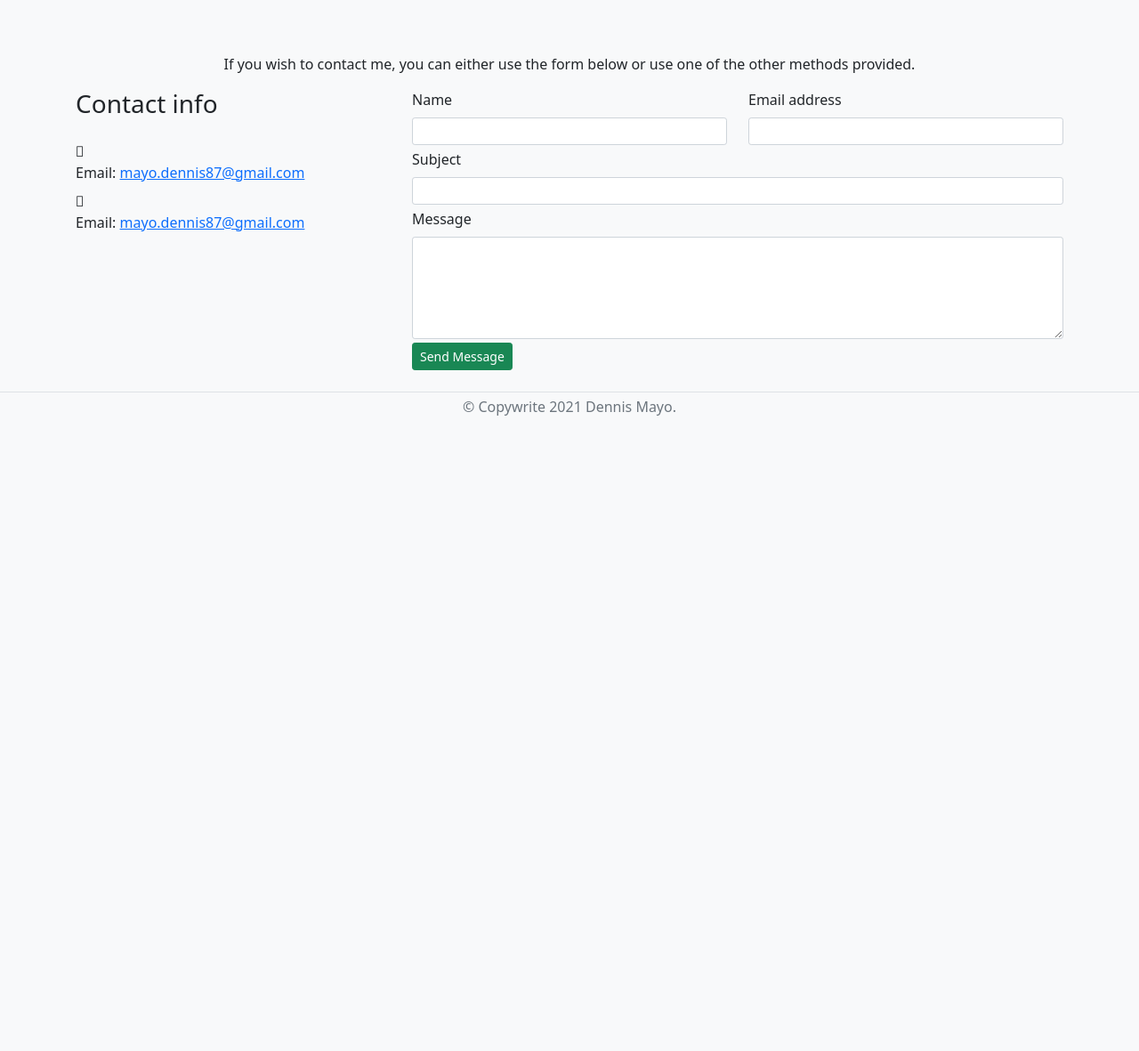
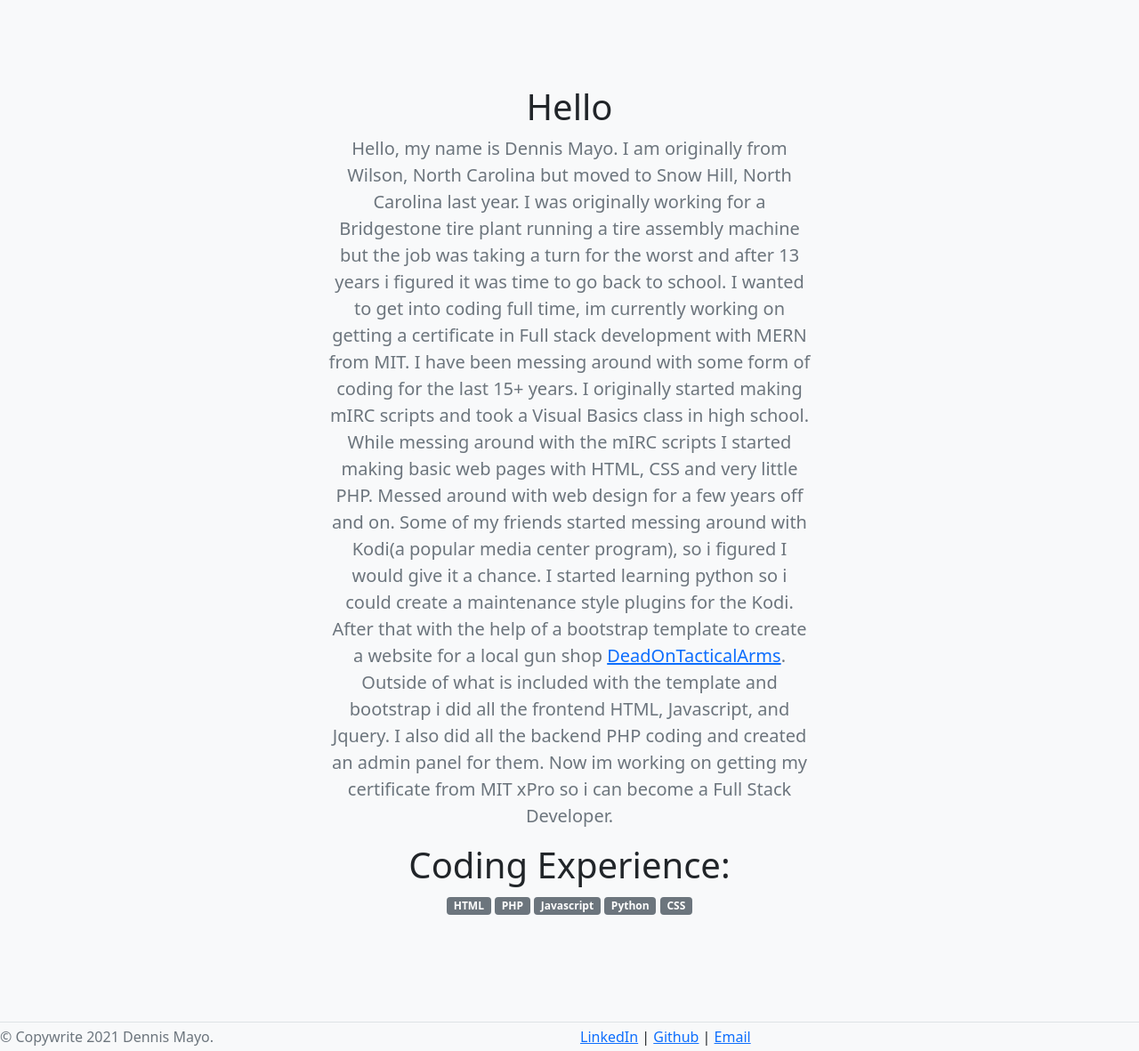
Before and after one commit to DennisAMayo/DennisAMayo.github.io, a PHP site: page / in a window 1280 px wide. Shown: the part 65-1246 px from the top of the page at 89% size. Before the commit the page ends 532 px from the top, so only its background shows below. Run offline with PHP 8.4, Linux system fonts and the light colour scheme.

Commit message:
page updates

```diff
--- a/assets/css/custom.css
+++ b/assets/css/custom.css
@@ -14,4 +14,4 @@
 
 main > .container {
     padding: 60px 15px 0;
-  }
+}
--- a/index.html
+++ b/index.html
@@ -26,61 +26,36 @@
     </header>
 
     <main class="flex-shrink-0">
-        <div class="container">
-            <div class="row">
-                <div class="col-md-12 text-center mb-3">
-                    If you wish to contact me, you can either use the form below or use one of the other methods provided.
-                </div>
-                <div class="col-md-4">
-                    <h2 class="h3 mb-4">Contact info</h2>
-                    <div>
-                        <i class="fa fa-free-code-camp"></i>
-                        <p class="g-color-gray-dark-v3 mb-2">Email: <a class="g-color-gray-dark-v4" href="mailto:mayo.dennis87@gmail.com">mayo.dennis87@gmail.com</a></p>
-                    </div>
-                    <div>
-                        <i class="fas fa-at"></i>
-                        <p class="g-color-gray-dark-v3 mb-2">Email: <a class="g-color-gray-dark-v4" href="mailto:mayo.dennis87@gmail.com">mayo.dennis87@gmail.com</a></p>
-                    </div>
-                </div>
-                <div class="col-md-8">
-                    <div class="message"></div>
-                    <form id="contact" method="POST">
-                        <div class="row">
-                            <div class="col-md-6">
-                                <div class="mb-1">
-                                    <label for="contactName" class="form-label">Name</label>
-                                    <input type="text" class="form-control form-control-sm" name="name" id="contactName" required>
-                                </div>
-                            </div>
-                            <div class="col-md-6">
-                                <div class="mb-1">
-                                    <label for="contactEmail" class="form-label">Email address</label>
-                                    <input type="email" class="form-control form-control-sm" name="email" id="contactEmail" required>
-                                </div>
-                            </div>
-                        </div>
-                        <div class="mb-1">
-                            <label for="contactSubject" class="form-label">Subject</label>
-                            <input type="text" class="form-control form-control-sm" name="subject" id="contactSubject" required>
-                        </div>
-                        <div class="mb-1">
-                            <label for="contactMessage" class="form-label">Message</label>
-                            <textarea class="form-control form-control-sm" name="message" rows="5" id="contactMessage" required></textarea>
-                        </div>
-                        <div class="row">
-                            <div class="ms-md-auto">
-                                <button type="submit" class="btn btn-sm btn-success">Send Message</button>
-                            </div>
-                        </div>
-                    </form>
-                </div>
+        <section class="py-5 text-center container">
+            <div class="row py-lg-5">
+              <div class="col-lg-6 col-md-8 mx-auto">
+                <h1 class="fw-light">Hello</h1>
+                <p class="lead text-muted">Hello, my name is Dennis Mayo.  I am originally from Wilson, North Carolina but moved to Snow Hill, North Carolina last year.
+                  I was originally working for a Bridgestone tire plant running a tire assembly machine but the job was taking a turn for the worst and after 13 years i figured
+                  it was time to go back to school.  I wanted to get into coding full time, im currently working on getting a certificate in Full stack development with MERN from MIT.
+                  I have been messing around with some form of coding for the last 15+ years.   I originally started making mIRC scripts and took a Visual Basics class in high school.
+                  While messing around with the mIRC scripts I started making basic web pages with HTML, CSS and very little PHP.  Messed around with web design for a few years off and on.
+                  Some of my friends started messing around with Kodi(a popular media center program), so i figured I would give it a chance.  I started learning python so i could create
+                  a maintenance style plugins for the Kodi.  After that with the help of a bootstrap template to create a website for a local gun shop <a href="http://DeadOnTacticalArms.com">DeadOnTacticalArms</a>.
+                  Outside of what is included with the template and bootstrap i did all the frontend HTML, Javascript, and Jquery.  I also did all the backend PHP coding and created an admin panel for them.
+                  Now im working on getting my certificate from MIT xPro so i can become a Full Stack Developer.
+                </p>
+
+                <h1>Coding Experience:</h1>
+                <span class="badge bg-secondary">HTML</span> <span class="badge bg-secondary">PHP</span> <span class="badge bg-secondary">Javascript</span> <span class="badge bg-secondary">Python</span> <span class="badge bg-secondary">CSS</span>
+              </div>
             </div>
-        </div>
+        </section>
     </main>
 
     <footer class="footer mt-4 py-1 border-top">
-        <div class="container text-center">
-            <span class="text-muted">&copy; Copywrite 2021 Dennis Mayo.</span>
+        <div class="row">
+            <div class="col-md-6">
+                <span class="text-muted">&copy; Copywrite 2021 Dennis Mayo.</span>
+            </div>
+            <div class="col-md-6">
+                <a href="">LinkedIn</a> | <a href="">Github</a> | <a href="">Email</a>
+            </div>
         </div>
     </footer>
 
```
Also changed, not shown: contact.html (+7 -2 lines), portfolio.html (+8 -3 lines).
